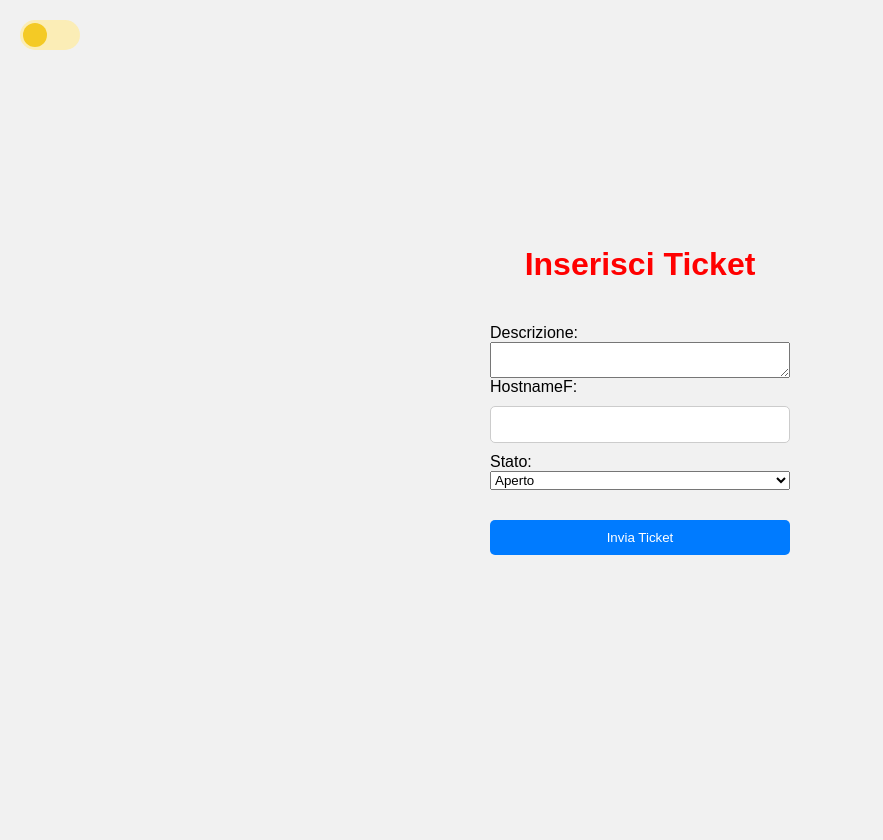
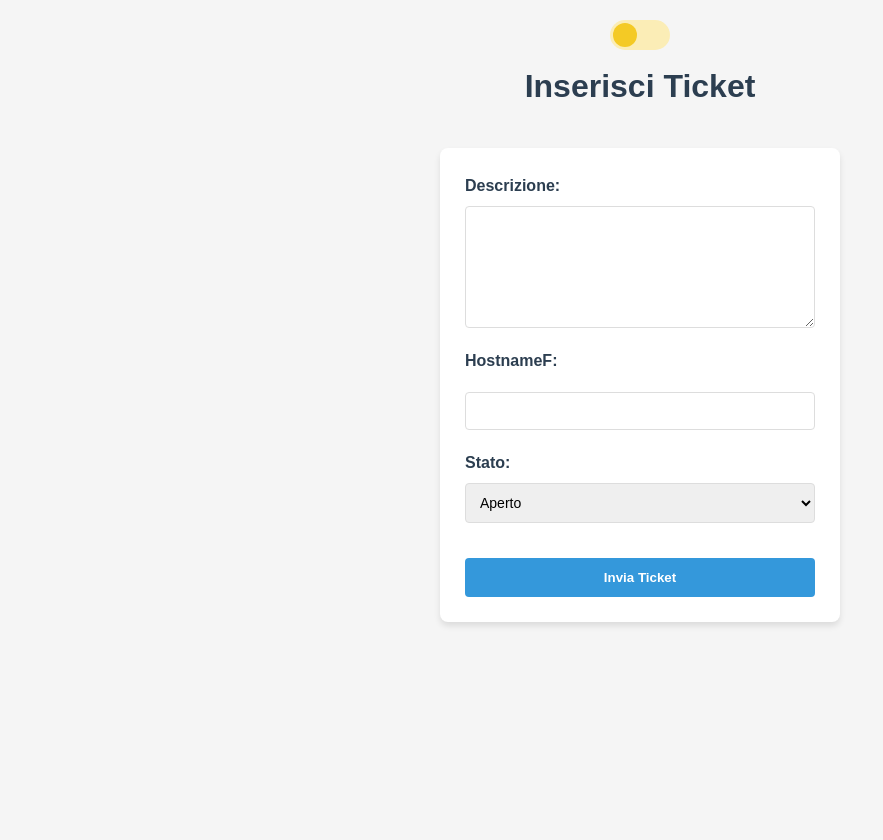
Before and after one commit to potaSSIOh/Lab-Ticketing, a PHP site: page /createTicket.html in a window 1280 px wide. Shown: the whole page, without its empty margins (0-883 px from the left). Before the commit the page ends 555 px from the top, so only its background shows below. Run offline with PHP 8.4, Linux system fonts and the light colour scheme.

Commit message:
modified createTicket and style

```diff
--- a/API/static/createTicket.html
+++ b/API/static/createTicket.html
@@ -7,31 +7,113 @@
   <link rel="stylesheet" href="/static/styles/style.css">
   <style>
       body {
-          font-family: Arial, sans-serif;
+          font-family: 'Arial', sans-serif;
           display: flex;
           flex-direction: column;
           align-items: center;
-          justify-content: center;
-          height: 100vh;
+          justify-content: flex-start; /* Cambiato da center a flex-start */
+          min-height: 100vh;
           margin: 0;
+          padding-top: 40px; /* Aggiunto padding superiore */
+          background-color: #f5f5f5;
+          color: #333;
+          line-height: 1.6;
+      }
+
+      body.dark-mode {
+          background-color: #222;
+          color: #f0f0f0;
+      }
+
+      h1 {
+          color: #2c3e50;
+          margin-bottom: 15px; /* Ridotto da 30px a 15px */
+          text-align: center;
+      }
+
+      .dark-mode h1 {
+          color: #ecf0f1;
       }
 
       form {
-          padding: 20px;
-          border-radius: 10px;
+          padding: 25px;
+          border-radius: 8px;
           display: flex;
           flex-direction: column;
-          width: 300px;
+          width: 350px;
+          background: white;
+          box-shadow: 0 4px 6px rgba(0, 0, 0, 0.1);
+          margin-top: 20px; /* Aggiunto margine superiore */
       }
 
+      .dark-mode form {
+          background: #333;
+          box-shadow: 0 4px 6px rgba(0, 0, 0, 0.3);
+      }
+
+      label {
+          margin-bottom: 8px;
+          font-weight: 600;
+          color: #2c3e50;
+      }
+
+      .dark-mode label {
+          color: #ecf0f1;
+      }
+
+      textarea, input, select {
+          padding: 10px;
+          margin-bottom: 20px;
+          border: 1px solid #ddd;
+          border-radius: 4px;
+          font-size: 14px;
+      }
+
+      .dark-mode textarea,
+      .dark-mode input,
+      .dark-mode select {
+          background: #444;
+          border-color: #555;
+          color: #f0f0f0;
+      }
+
+      textarea {
+          min-height: 100px;
+          resize: vertical;
+      }
+
+      button {
+          margin-top: 15px;
+          padding: 12px;
+          background-color: #3498db;
+          color: white;
+          border: none;
+          border-radius: 4px;
+          cursor: pointer;
+          font-weight: 600;
+          transition: background-color 0.3s;
+      }
+
+      button:hover {
+          background-color: #2980b9;
+      }
+
+      .dark-mode button {
+          background-color: #2980b9;
+      }
+
+      .dark-mode button:hover {
+          background-color: #3498db;
+      }
 
       #stato {
           margin-bottom: 20px;
       }
 
-
-      button {
-          margin-top: 10px;
+      .theme {
+          position: absolute;
+          top: 20px;
+          right: 20px;
       }
   </style>
 </head>
--- a/API/static/styles/style.css
+++ b/API/static/styles/style.css
@@ -57,7 +57,7 @@
             --border-td: #ddd;
         }
         th{
-            color: red;
+            color: #3a7bc8;
             padding: 12px; /* Spaziatura interna per ogni cella */
         }
 
```
